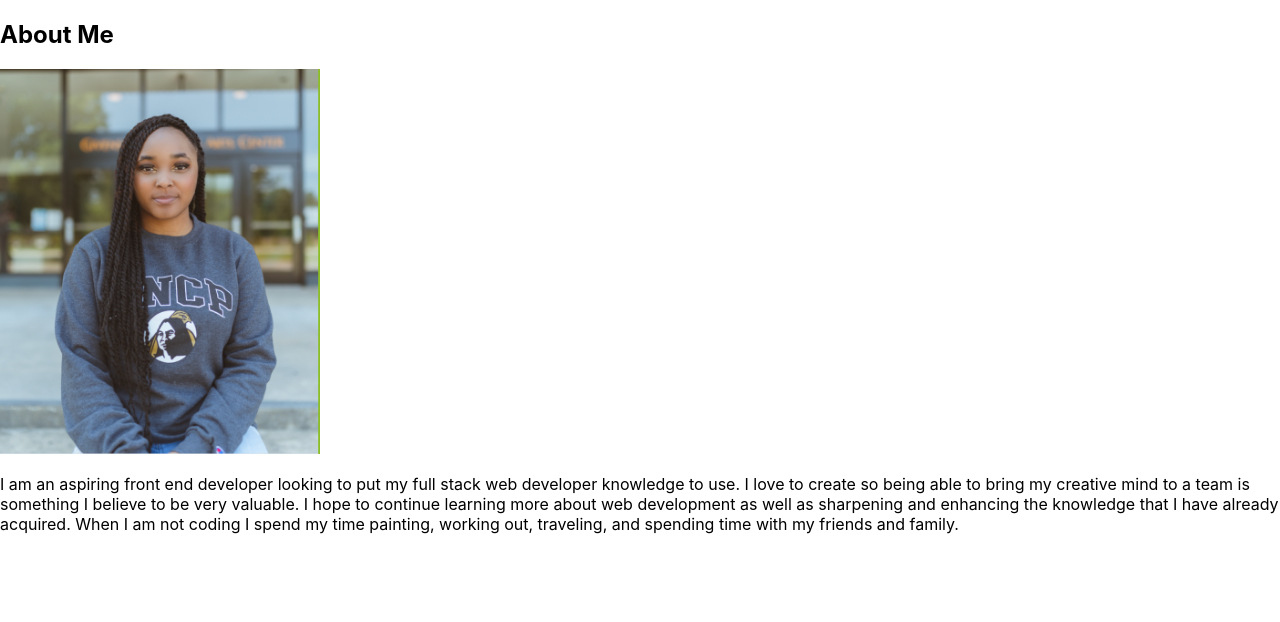
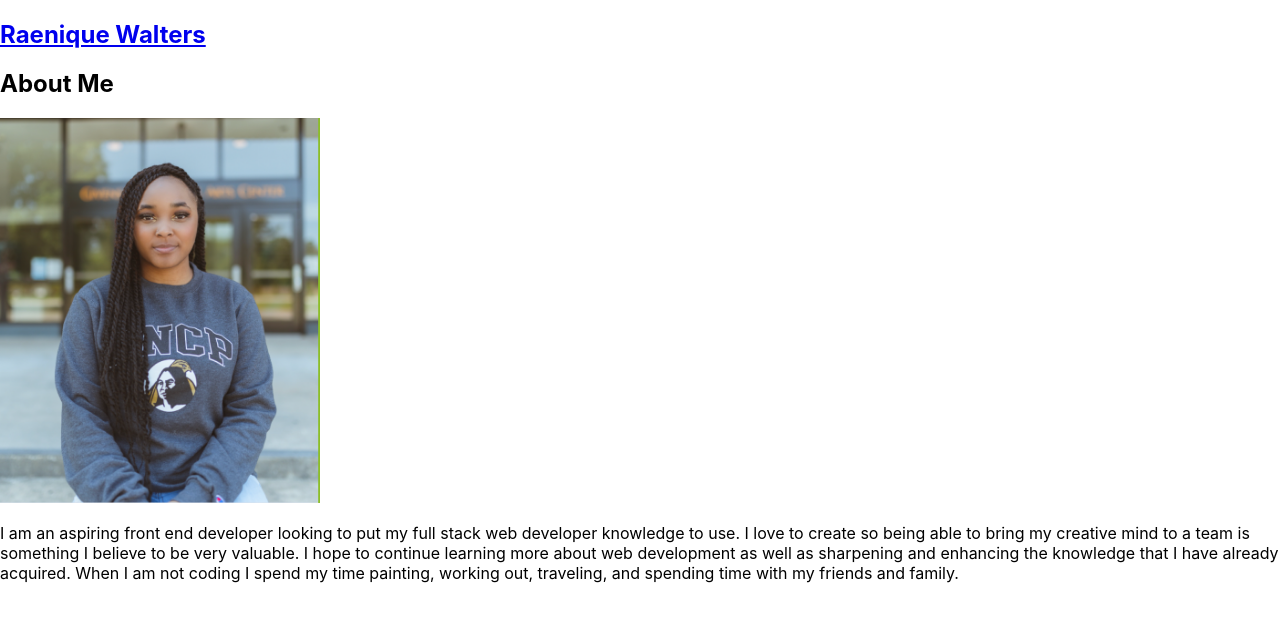
Before and after one commit to Raenique27/portfolio, a React (Create React App) app: page / in a window 1280 px wide. Shown: the top 622 px of the page. Built offline with nearby package versions, Linux system fonts and the light colour scheme.

Commit message:
set up Header component and imported to App.js

```diff
--- a/src/App.js
+++ b/src/App.js
@@ -1,9 +1,11 @@
 import React from 'react';
 import About from './components/About';
+import Header from './components/Header';
 
 function App() {
   return (
     <div>
+      <Header></Header>
       <main>
         <About></About>
       </main>
--- /dev/null
+++ b/src/components/Header/index.js
@@ -0,0 +1,15 @@
+import React from 'react';
+
+function Header() {
+    return (
+        <header>
+            <section>
+                <h1>
+                    <a href='/'>Raenique Walters</a>
+                </h1>
+            </section>
+        </header>
+    );
+}
+
+export default Header;
```
